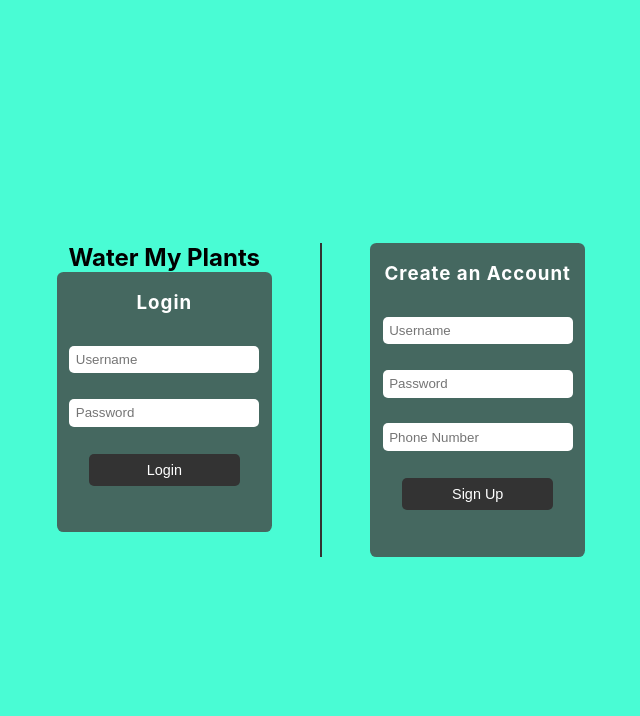
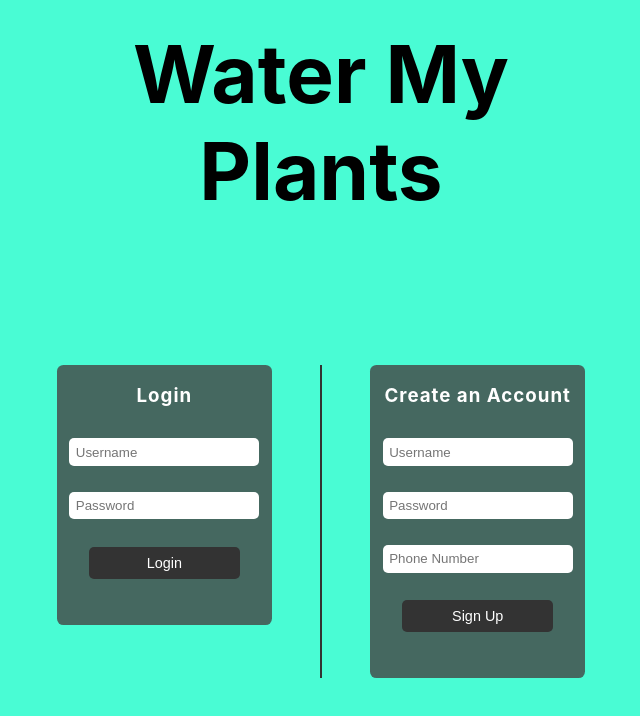
Before and after one commit to water-my-plants-tt-webpt-172/front-end, a React (Create React App) app in the folder frontend/: page / in a window 1280 px wide. Shown: the top 716 px of the page, without its empty margins (319-959 px from the left). Built offline with nearby package versions, Linux system fonts and the light colour scheme.

Commit message:
Title fix on SignLogin

```diff
--- a/frontend/src/components/login.js
+++ b/frontend/src/components/login.js
@@ -36,7 +36,6 @@ const Login = (props) => {
 
   return (
     <div>
-      <style.Title>Water My Plants</style.Title>
       <LoginForm>
         <FormHeading>Login</FormHeading>
         <FormInput
--- a/frontend/src/components/signlogin.js
+++ b/frontend/src/components/signlogin.js
@@ -1,11 +1,12 @@
 import React from "react";
 import Signup from "./signup";
 import Login from "./login";
-import { FormPage,FormDiv, FormDivider } from "./styledcomp";
+import { FormPage,FormDiv, FormDivider,Title } from "./styledcomp";
 
 function SignLogin() {
   return (
     <FormPage>
+      <Title>Water My <br/> Plants</Title>
       <FormDiv>
         <Login />
         <FormDivider></FormDivider>
--- a/frontend/src/components/styledcomp.js
+++ b/frontend/src/components/styledcomp.js
@@ -293,5 +293,6 @@ export const HtmlBody = styled.div`
 `;
 
 export const Title = styled.h2`
-  margin: auto;
+  margin: -10rem auto;
+  font-size: 5rem;
 `;
```
